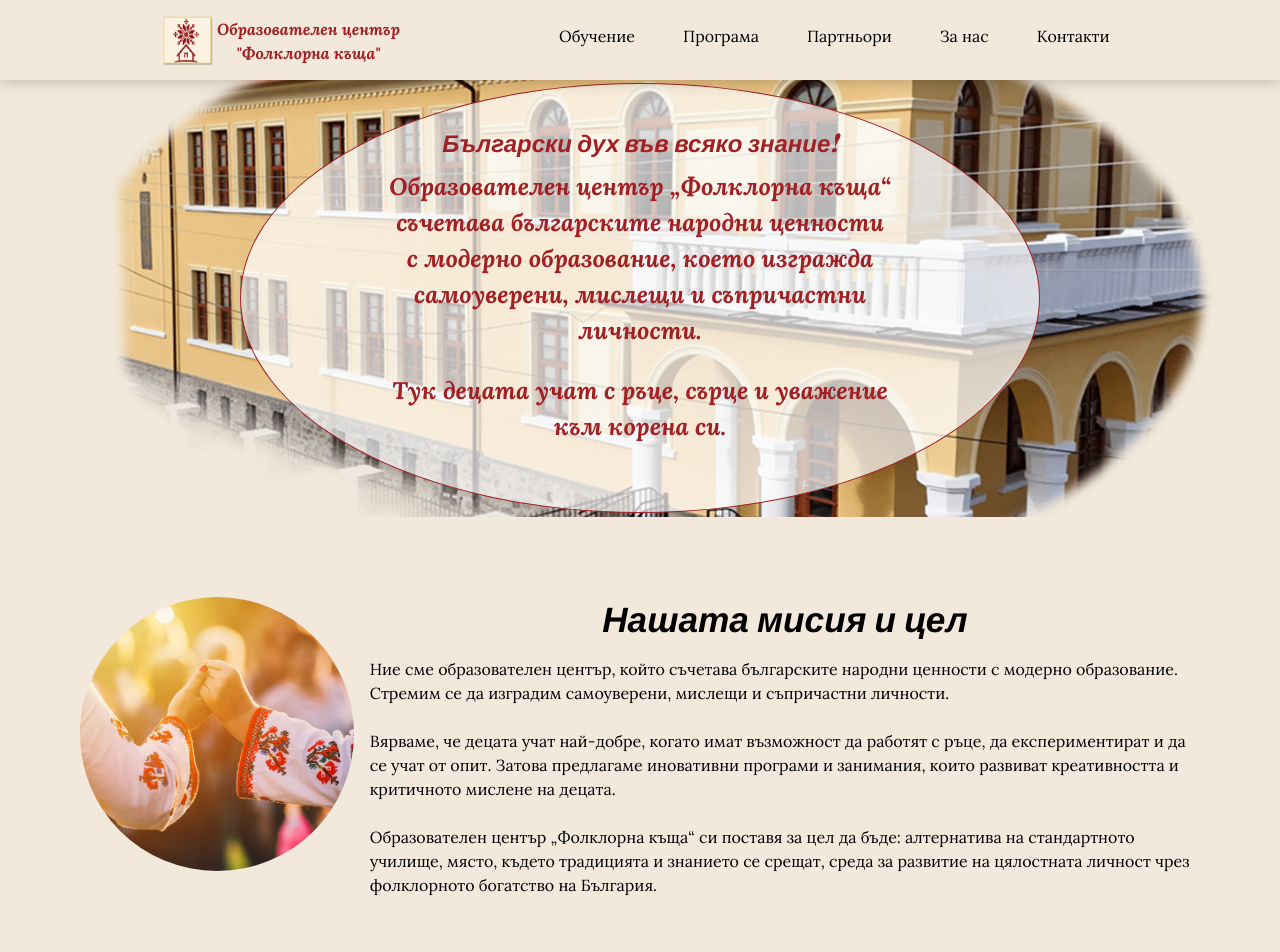
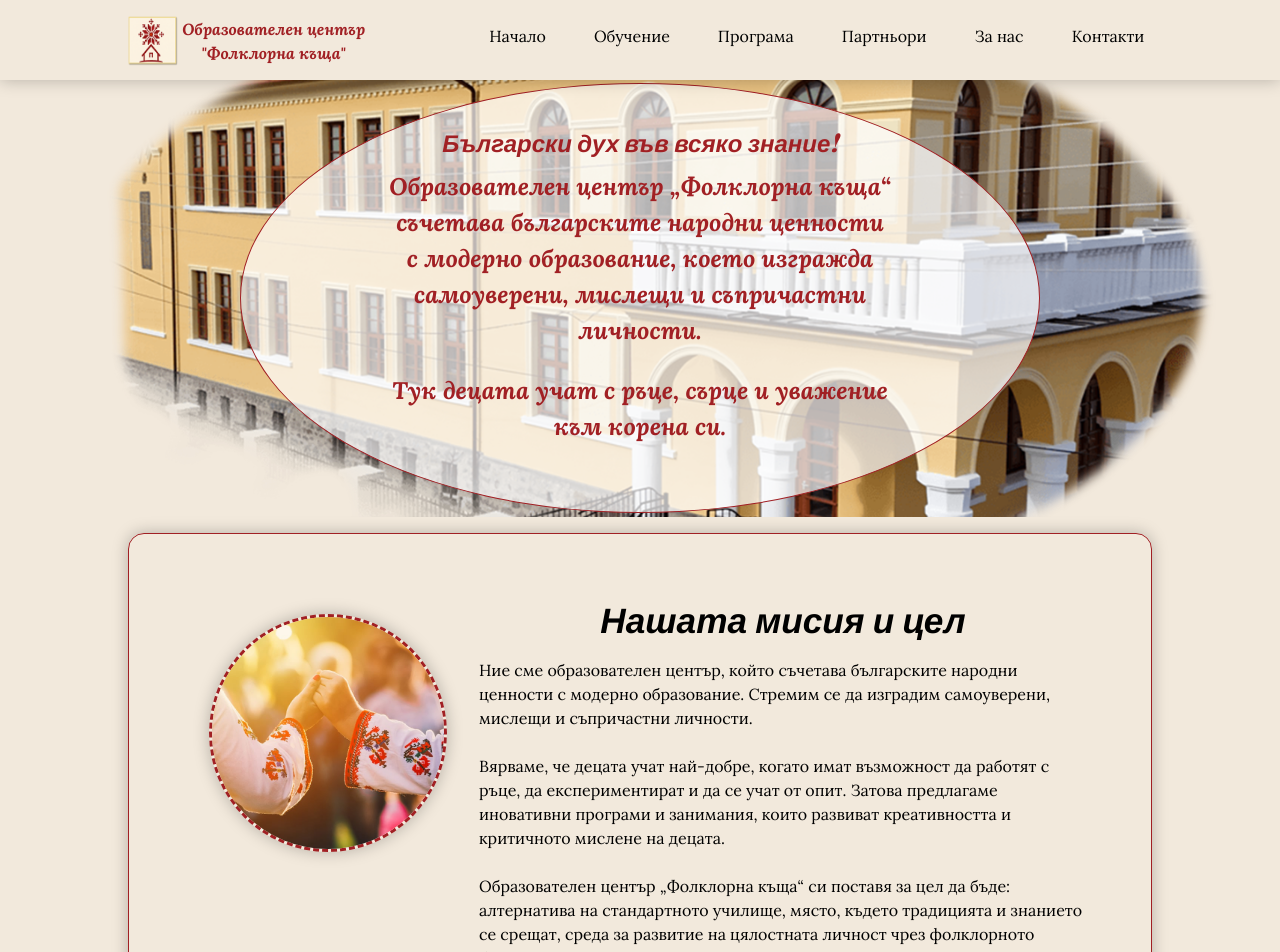
Before and after one commit to AldinHyuseinov/school-of-traditions, a React (Vite) app: page / in a window 1280 px wide. Shown: the top 952 px of the page. Built offline with nearby package versions, Linux system fonts and the light colour scheme; a web font is replaced by a local one.

Commit message:
Add navigation link for home; update styles and responsive design

```diff
--- a/src/assets/css/info-layout.css
+++ b/src/assets/css/info-layout.css
@@ -1,9 +1,12 @@
 .media {
+  padding: 1em;
   max-width: 334px;
   min-width: 270px;
 }
 
 .media img {
+  border: 3px dashed var(--red-clr);
+  box-shadow: var(--basic-shadow);
   border-radius: 50%;
   aspect-ratio: 1/1;
   object-fit: cover;
@@ -12,7 +15,14 @@
 .description-container {
   display: flex;
   gap: 1em;
-  padding: 5em 5em 0em 5em;
+  /* padding: 5em 5em 0em 5em; */
+  /* New design */
+  max-width: 80%;
+  padding: clamp(1em, 5vw, 5em);
+  margin: 1em auto;
+  border: 1px solid var(--red-clr);
+  border-radius: 1em;
+  box-shadow: var(--basic-shadow);
 }
 
 .description h2 {
@@ -20,7 +30,7 @@
   text-align: center;
 }
 
-@media (width <= 750px) {
+@media (width <= 769px) {
   .description-container {
     flex-wrap: wrap;
   }
--- a/src/assets/css/navigation.css
+++ b/src/assets/css/navigation.css
@@ -68,8 +68,7 @@ li ul {
 }
 
 .main-nav ul li,
-.main-nav ul li ul li,
-.user-side-nav ul li {
+.main-nav ul li ul li {
   position: relative;
   display: inline-block;
   overflow: hidden;
@@ -105,7 +104,7 @@ li ul {
   fill: rgba(0, 0, 0, 0.65);
 }
 
-@media (width <= 769px) {
+@media (width <= 833px) {
   .site-header {
     justify-content: space-between;
     align-items: center;
@@ -134,12 +133,14 @@ li ul {
   }
 
   #nav-toggle:checked ~ .main-nav .nav {
-    max-height: 200px;
+    display: grid;
+    grid-template-columns: 1fr 1fr;
+    justify-items: center;
+    max-width: 60%;
     transform: translateY(2.5em);
     transition: transform 0.4s linear(0 0%, 0.27 27.21%);
-    flex-direction: column;
+    /* flex-direction: column; */
     gap: 0.5em;
-    width: 10em;
     position: absolute;
     right: 0;
     left: 0;
--- a/src/components/Navigation.jsx
+++ b/src/components/Navigation.jsx
@@ -29,6 +29,9 @@ export default function Navigation() {
       <nav className="main-nav">
         <ul className="nav">
           <li>
+            <a href="/">Начало</a>
+          </li>
+          <li>
             <a href="/обучение">Обучение</a>
           </li>
           <li>
```
